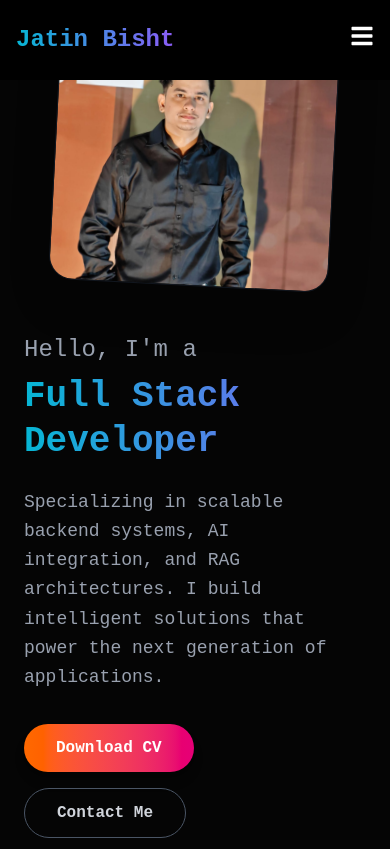
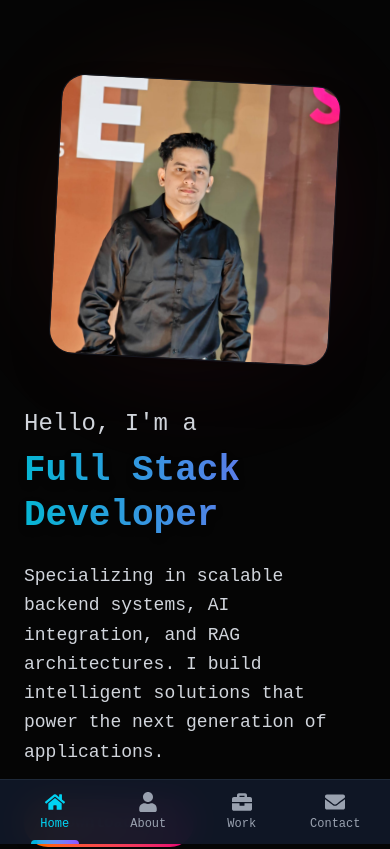
Before and after one commit to heyitsjatinbisht/jatin-portfolio, a React (Vite) app: page / in a window 390 px wide. Shown: the top 849 px of the page. Built offline with nearby package versions, Linux system fonts and the light colour scheme.

Commit message:
feat: Add initial Navbar, Hero, and Footer components to establish the portfolio layout.

```diff
--- a/src/components/Footer.jsx
+++ b/src/components/Footer.jsx
@@ -3,7 +3,7 @@ import { FaLinkedin, FaGithub, FaInstagram } from "react-icons/fa";
 
 const Footer = () => {
   return (
-    <div className="max-w-[1200px] p-6 sm:p-12 flex flex-col sm:flex-row justify-between items-center mx-auto bg-black text-white">
+    <div className="max-w-[1200px] p-6 sm:p-12 flex flex-col sm:flex-row justify-between items-center mx-auto text-white">
       <span className="primary text-xl font-bold mb-4 sm:mb-0">J. BISHT</span>
 
       <div className="flex items-center space-x-6 mb-4 sm:mb-0">
--- a/src/components/Hero.jsx
+++ b/src/components/Hero.jsx
@@ -9,7 +9,7 @@ const Hero = () => {
   return (
     <section
       ref={ref}
-      className="min-h-screen flex items-center justify-center bg-[var(--background-color)] text-[var(--text-color)] overflow-hidden relative"
+      className="min-h-screen flex items-center justify-center text-[var(--text-color)] overflow-hidden relative py-20 md:py-0"
       id="hero"
     >
       <div className="container mx-auto px-6 md:px-12 grid grid-cols-1 md:grid-cols-2 gap-12 items-center max-w-7xl">
@@ -21,17 +21,17 @@ const Hero = () => {
           className="order-2 md:order-1 flex flex-col justify-center"
         >
           <h1 className="text-4xl sm:text-5xl lg:text-7xl font-bold leading-tight mb-6">
-            <span className="block text-gray-400 text-2xl sm:text-3xl font-medium mb-2">
+            <span className="block text-gray-300 text-2xl sm:text-3xl font-medium mb-2">
               Hello, I'm a
             </span>
-            <span className="primary">Full Stack Developer</span>
+            <span className="primary drop-shadow-lg">Full Stack Developer</span>
           </h1>
 
           <motion.p
             initial={{ opacity: 0 }}
             animate={{ opacity: isInView ? 1 : 0 }}
             transition={{ duration: 1, delay: 0.4 }}
-            className="text-gray-400 text-lg sm:text-xl max-w-lg mb-8 leading-relaxed"
+            className="text-gray-300 text-lg sm:text-xl max-w-lg mb-8 leading-relaxed"
           >
             Specializing in scalable backend systems, AI integration, and RAG
             architectures. I build intelligent solutions that power the next
--- a/src/components/Navbar.jsx
+++ b/src/components/Navbar.jsx
@@ -1,98 +1,73 @@
 import React, { useState, useEffect } from "react";
-import { FaBars, FaTimes } from "react-icons/fa";
 import { motion, AnimatePresence } from "framer-motion";
+import { FaHome, FaUser, FaBriefcase, FaEnvelope } from "react-icons/fa";
 
 const Navbar = () => {
-  const [isOpen, setIsOpen] = useState(false);
   const [hasScrolled, setHasScrolled] = useState(false);
   const [isHovered, setIsHovered] = useState(false);
+  const [activeSection, setActiveSection] = useState("hero");
 
   // Detect scrolling
   useEffect(() => {
     const handleScroll = () => {
       setHasScrolled(window.scrollY > 400);
-    };
-    window.addEventListener("scroll", handleScroll);
 
-    return () => {
-      window.removeEventListener("scroll", handleScroll);
-    };
-  }, []);
+      // Detect active section
+      const sections = [
+        "hero",
+        "skills",
+        "about",
+        "experience",
+        "work",
+        "contact",
+      ];
+      const scrollPosition = window.scrollY + 100;
 
-  // Toggle mobile menu
-  const toggleMenu = () => {
-    setIsOpen(!isOpen);
+      for (const section of sections) {
+        const element = document.getElementById(section);
+        if (element) {
+          const { offsetTop, offsetHeight } = element;
+          if (
+            scrollPosition >= offsetTop &&
+            scrollPosition < offsetTop + offsetHeight
+          ) {
+            setActiveSection(section);
+            break;
+          }
+        }
+      }
     };
 
-  // Animation variants for the two-bar icon
-  const containerVariants = {
-    hidden: { opacity: 0 },
-    visible: {
-      opacity: 1,
-      transition: {
-        staggerChildren: 0.1,
-        duration: 0.6,
-        ease: "easeInOut",
-      },
-    },
-    exit: {
-      opacity: 0,
-      transition: {
-        staggerChildren: 0.1,
-        duration: 0.6,
-        ease: "easeInOut",
-      },
-    },
-  };
-
-  const itemVariants = {
-    hidden: { opacity: 0, y: -20 },
-    visible: {
-      opacity: 1,
-      y: 0,
-      transition: { duration: 0.6, ease: "easeInOut" },
-    },
-    exit: {
-      opacity: 0,
-      y: -20,
-      transition: { duration: 0.6, ease: "easeInOut" },
-    },
-  };
+    window.addEventListener("scroll", handleScroll);
+    return () => window.removeEventListener("scroll", handleScroll);
+  }, []);
 
   const navbarVariants = {
     expanded: {
       height: "80px",
       opacity: 1,
-      transition: {
-        duration: 0.6,
-        when: "beforeChildren",
-        staggerChildren: 0.2,
-      },
+      transition: { duration: 0.6 },
     },
     collapsed: {
       height: "20px",
       opacity: 0,
-      transition: {
-        duration: 0.6,
-        when: "afterChildren",
-      },
+      transition: { duration: 0.6 },
     },
   };
 
-  const item = {
-    hidden: { opacity: 0, y: -20 },
-    visible: {
-      opacity: 1,
-      y: 0,
-      transition: { duration: 0.5 },
-    },
-  };
+  const navItems = [
+    { id: "hero", label: "Home", icon: FaHome },
+    { id: "about", label: "About", icon: FaUser },
+    { id: "work", label: "Work", icon: FaBriefcase },
+    { id: "contact", label: "Contact", icon: FaEnvelope },
+  ];
 
   return (
+    <>
+      {/* Desktop Navbar */}
       <AnimatePresence>
-      {/* Full Navbar */}
         <motion.nav
-        className="fixed w-full z-20 top-0 left-0 bg-black text-white"
+          className="fixed w-full z-20 top-0 left-0 bg-black text-white hidden md:block"
           variants={navbarVariants}
           animate={isHovered || !hasScrolled ? "expanded" : "collapsed"}
           initial="collapsed"
@@ -107,136 +82,85 @@ const Navbar = () => {
               </a>
             </div>
 
-          {/* Menu Links for larger screens */}
-          <motion.div
-            variants={navbarVariants}
-            initial="collapsed"
-            animate="expanded"
-            className="hidden md:flex space-x-8 items-center"
+            {/* Desktop Menu Links */}
+            <div className="flex space-x-8 items-center">
+              <motion.a
+                href="/"
+                whileHover={{ scale: 1.1 }}
+                className="text-xl font-semibold text-white hover:text-cyan-400 transition-colors"
               >
-            <motion.div
-              variants={item}
-              whileHover={{ scale: 1.1, color: "#ff0000" }}
-              transition={{ type: "spring", stiffness: 300 }}
+                Home
+              </motion.a>
+              <motion.a
+                href="#about"
+                whileHover={{ scale: 1.1 }}
+                className="text-xl font-semibold text-white hover:text-cyan-400 transition-colors"
               >
-              <a href="/" className="text-xl font-semibold text-white">
-                Home
-              </a>
-            </motion.div>
-            <motion.div
-              variants={item}
-              whileHover={{ scale: 1.1, color: "#ff0000" }}
-              transition={{ type: "spring", stiffness: 300 }}
+                About
+              </motion.a>
+              <motion.a
+                href="#work"
+                whileHover={{ scale: 1.1 }}
+                className="text-xl font-semibold text-white hover:text-cyan-400 transition-colors"
               >
-              <a href="#about" className="text-xl font-semibold text-white">
-                About
-              </a>
-            </motion.div>
-            <motion.div
-              variants={item}
-              whileHover={{ scale: 1.1, color: "#ff0000" }}
-              transition={{ type: "spring", stiffness: 300 }}
+                Work
+              </motion.a>
+              <motion.a
+                href="#contact"
+                whileHover={{ scale: 1.1 }}
+                className="text-xl font-semibold text-white hover:text-cyan-400 transition-colors"
               >
-              <a href="#work" className="text-xl font-semibold text-white">
-                Work
-              </a>
-            </motion.div>
-            <motion.div
-              variants={item}
-              whileHover={{ scale: 1.1, color: "#ff0000" }}
-              transition={{ type: "spring", stiffness: 300 }}
-            >
-              <a href="#contact" className="text-xl font-semibold text-white">
                 Contact
-              </a>
-            </motion.div>
-          </motion.div>
-
-          {/* Hamburger Menu for Mobile */}
-          <div className="md:hidden">
-            <button
-              onClick={toggleMenu}
-              className="hover:text-gray-400 focus:outline-none text-white"
-            >
-              {isOpen ? <FaTimes size={24} /> : <FaBars size={24} />}
-            </button>
+              </motion.a>
             </div>
           </div>
         </motion.nav>
 
-      {/* Two-Bar Icon when Scrolled */}
+        {/* Two-Bar Icon when Scrolled (Desktop) */}
         <motion.div
-        className={`flex flex-col fixed gap-1.5 h-8 p-2 bg-black w-full items-center z-30 transition-opacity ${
+          className={`hidden md:flex flex-col fixed gap-1.5 h-8 p-2 bg-black w-full items-center z-30 transition-opacity ${
             hasScrolled ? "opacity-100" : "opacity-0"
           }`}
           onMouseEnter={() => setIsHovered(true)}
           onMouseLeave={() => setIsHovered(false)}
-        initial="hidden"
-        animate={hasScrolled && !isHovered ? "visible" : "hidden"}
-        exit="exit"
-        variants={containerVariants}
         >
+          <div className="inline-block w-[100px] h-[2px] rounded-lg bg-white"></div>
+          <div className="inline-block w-[100px] h-[3px] rounded-lg bg-white"></div>
+        </motion.div>
+      </AnimatePresence>
+
+      {/* Mobile Bottom Navigation */}
+      <motion.nav
+        initial={{ y: 100 }}
+        animate={{ y: 0 }}
+        transition={{ duration: 0.3 }}
+        className="md:hidden fixed bottom-0 left-0 right-0 z-50 bg-gray-900/95 backdrop-blur-lg border-t border-gray-800"
+      >
+        <div className="flex justify-around items-center h-16 px-2">
+          {navItems.map((item) => (
+            <a
+              key={item.id}
+              href={`#${item.id}`}
+              className={`flex flex-col items-center justify-center flex-1 h-full transition-all duration-300 ${
+                activeSection === item.id
+                  ? "text-cyan-400"
+                  : "text-gray-400 hover:text-gray-200"
+              }`}
+            >
+              <item.icon className="text-xl mb-1" />
+              <span className="text-xs font-medium">{item.label}</span>
+              {activeSection === item.id && (
                 <motion.div
-          className="inline-block w-[100px] h-[2px] rounded-lg bg-white"
-          variants={itemVariants}
-        ></motion.div>
-        <motion.div
-          className="inline-block w-[100px] h-[3px] rounded-lg bg-white"
-          variants={itemVariants}
-        ></motion.div>
-      </motion.div>
-
-      {/* Mobile Menu */}
-      {isOpen && (
-        <motion.div
-          key="mobile-menu"
-          initial={{ x: "-100%", opacity: 0 }}
-          animate={{ x: 0, opacity: 1 }}
-          exit={{ x: "-100%", opacity: 0 }}
-          transition={{ duration: 0.4, ease: "easeInOut" }}
-          className="fixed inset-y-0 left-0 w-64 bg-[#171717] transform md:hidden text-white"
-        >
-          <ul className="text-xl flex flex-col font-semibold mt-12 p-4">
-            <li>
-              <a
-                href="/"
-                className="block py-2 px-3 hover:text-gray-400 transition duration-300"
-                onClick={() => setIsOpen(false)}
-              >
-                Home
+                  layoutId="activeIndicator"
+                  className="absolute bottom-0 h-1 w-12 bg-gradient-to-r from-cyan-500 to-violet-500 rounded-t-full"
+                  transition={{ type: "spring", stiffness: 380, damping: 30 }}
+                />
+              )}
             </a>
-            </li>
-            <li>
-              <a
-                href="#about"
-                className="block py-2 px-3 hover:text-gray-400 transition duration-300"
-                onClick={() => setIsOpen(false)}
-              >
-                About
-              </a>
-            </li>
-            <li>
-              <a
-                href="#services"
-                className="block py-2 px-3 hover:text-gray-400 transition duration-300"
-                onClick={() => setIsOpen(false)}
-              >
-                Services
-              </a>
-            </li>
-            <li>
-              <a
-                href="#contact"
-                className="block py-2 px-3 hover:text-gray-400 transition duration-300"
-                onClick={() => setIsOpen(false)}
-              >
-                Contact
-              </a>
-            </li>
-          </ul>
-        </motion.div>
-      )}
-    </AnimatePresence>
+          ))}
+        </div>
+      </motion.nav>
+    </>
   );
 };
 
```
Lines whose indentation alone changed are shown as unchanged.
